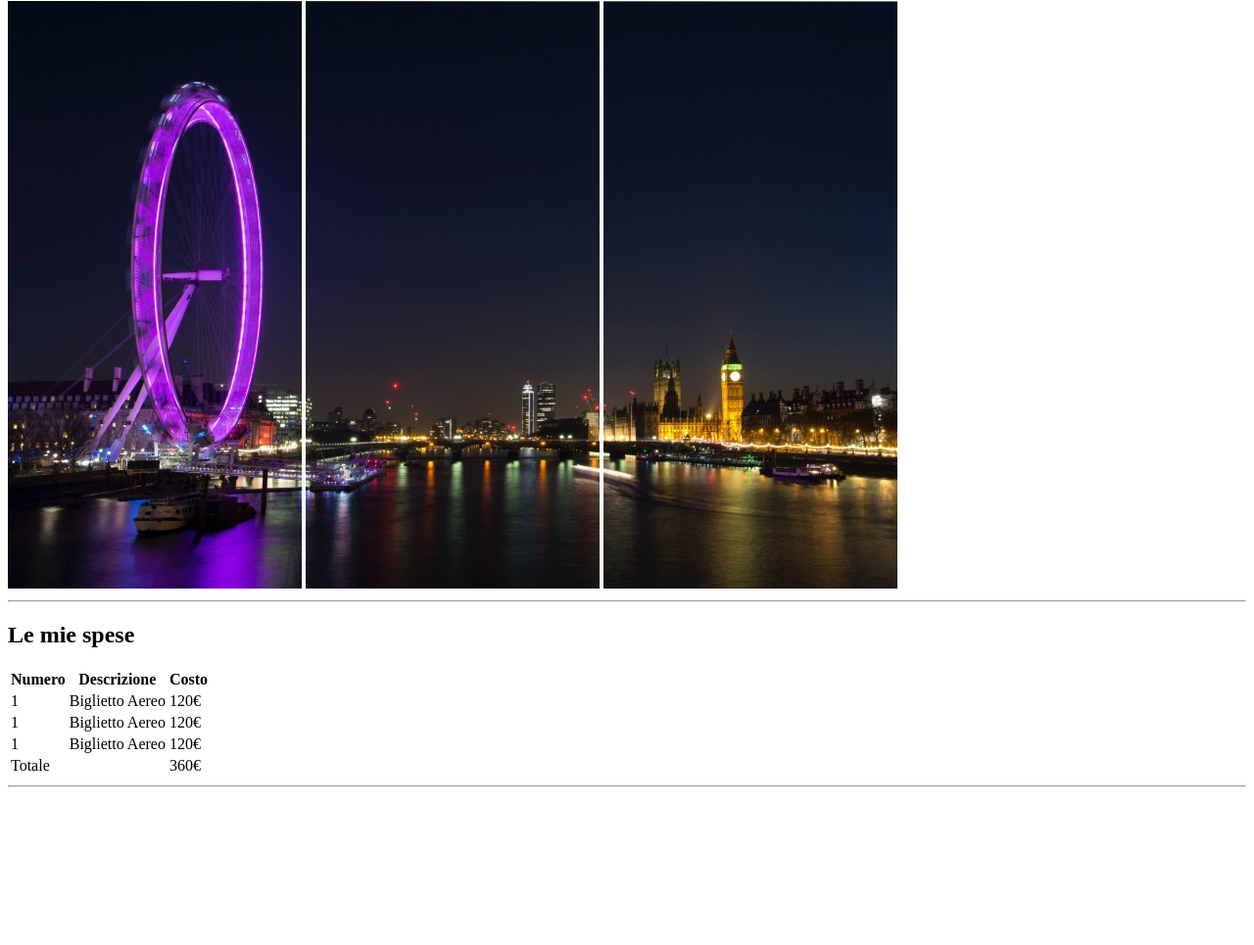
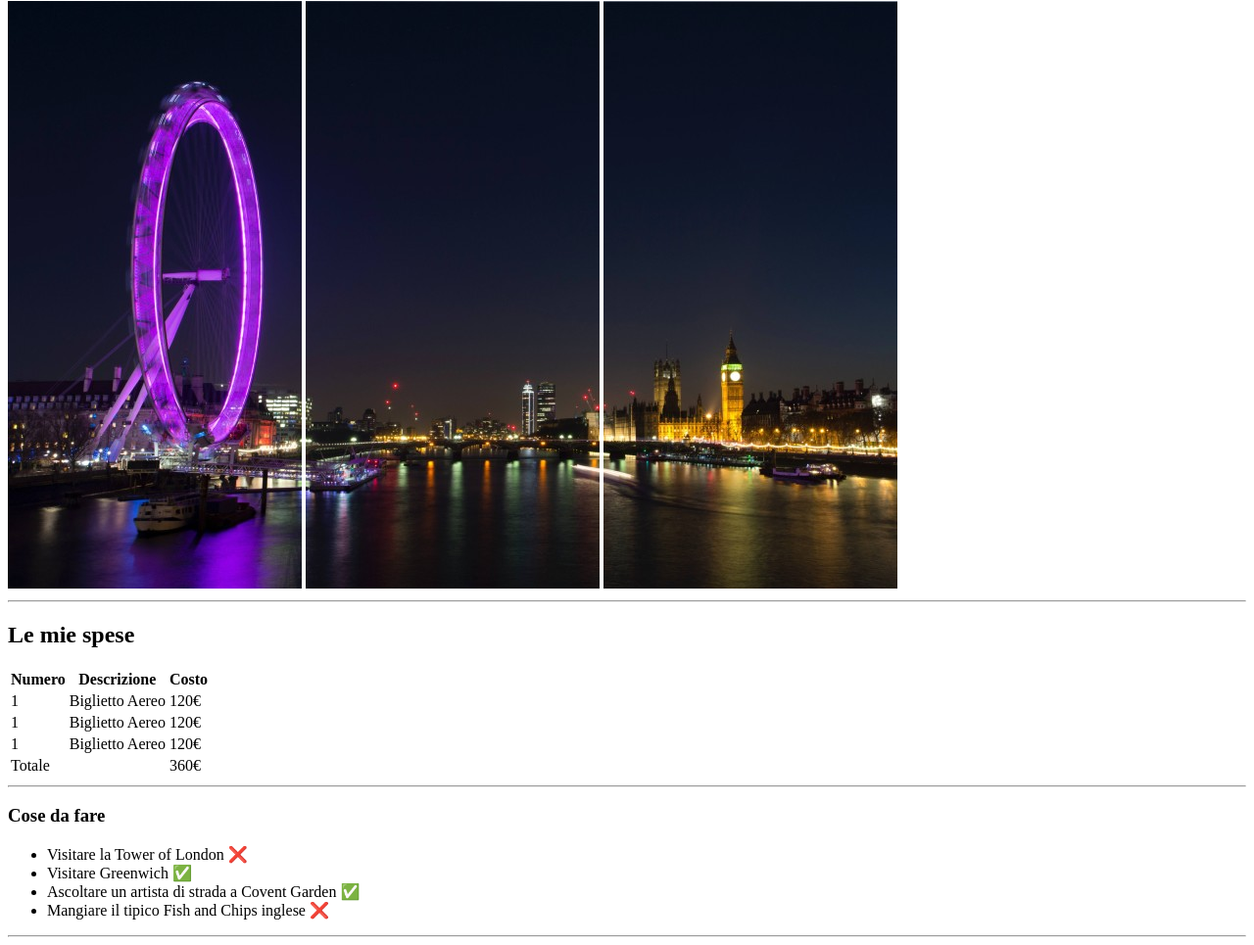
Before and after one commit to alessandro-ruggieri/html-london-trip, a plain HTML site: page index.html in a window 1280 px wide. Shown: the part 79-1044 px from the top of the page at 98% size. Before the commit the page ends 891 px from the top, so only its background shows below. Drawn offline with Linux system fonts and the light colour scheme.

Commit message:
ADD: H3 "Cose da fare" with unordered list

```diff
--- a/index.html
+++ b/index.html
@@ -53,6 +53,13 @@
         <!-- Fine Chiusura della tabella -->
     </table>
     <hr>
-
+    <h3>Cose da fare</h3>
+    <ul>
+        <li>Visitare la Tower of London &#10060</li>
+        <li>Visitare Greenwich &#9989</li>
+        <li>Ascoltare un artista di strada a Covent Garden &#9989</li>
+        <li>Mangiare il tipico Fish and Chips inglese &#10060</li>
+    </ul>
+    <hr>
 </body>
 </html>
```
